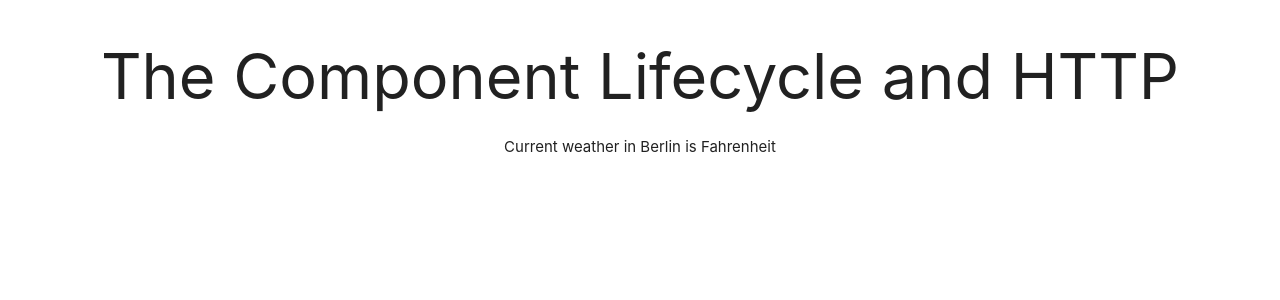
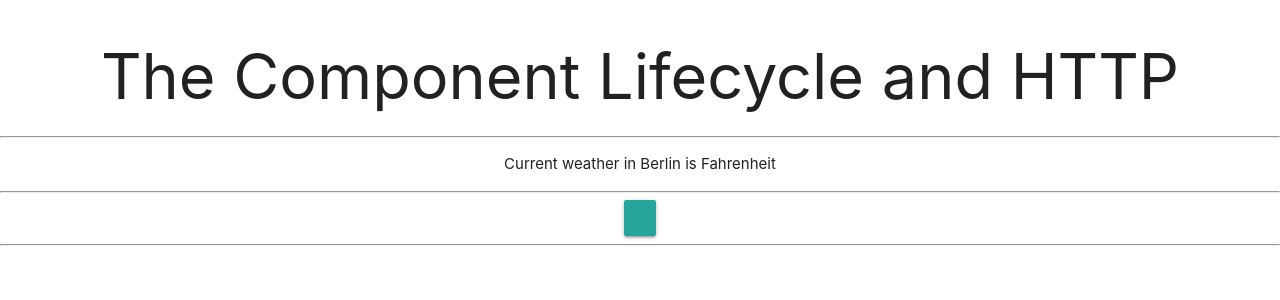
Before and after one commit to carlosmertens/lifecycle-with-axios, a React (Create React App) app: page / in a window 1280 px wide. Shown: the top 300 px of the page. Built offline with nearby package versions, Linux system fonts and the light colour scheme; no server answers.

Commit message:
Create weather widget modal

```diff
--- a/src/App.js
+++ b/src/App.js
@@ -6,7 +6,12 @@ class App extends Component {
   constructor() {
     super();
     this.state = {
+      cityName: "",
       temp: "",
+      high: "",
+      low: "",
+      weather: "",
+      icon: "",
     };
   }
 
@@ -16,17 +21,66 @@ class App extends Component {
       "https://api.openweathermap.org/data/2.5/weather?q=Berlin&units=imperial&appid=e312dbeb8840e51f92334498a261ca1d";
 
     axios.get(url).then((resp) => {
-      this.setState({ temp: resp.data.main.temp });
+      this.setState({
+        cityName: resp.data.name,
+        temp: resp.data.main.temp,
+        high: resp.data.main.temp_max,
+        low: resp.data.main.temp_min,
+        weather: resp.data.weather[0].description,
+        icon: resp.data.weather[0].icon,
+      });
     });
+
+    var elems = document.querySelectorAll(".modal");
+    window.M.Modal.init(elems);
   }
 
   render() {
+    const iconUrl = `http://openweathermap.org/img/wn/${this.state.icon}@2x.png`;
+
     return (
       <div className="App">
-        <h1>The Component Lifecycle and HTTP</h1>
-        <p>
-          Current weather in Berlin is <b>{this.state.temp}</b> Fahrenheit
-        </p>
+        <div className="header">
+          <h1>The Component Lifecycle and HTTP</h1>
+          <hr />
+        </div>
+
+        <div className="simple-fetch">
+          <p>
+            Current weather in Berlin is <b>{this.state.temp}</b> Fahrenheit
+          </p>
+          <hr />
+        </div>
+
+        <div className="modal-fetch">
+          {/* Modal Trigger */}
+          <a
+            className="waves-effect waves-light btn modal-trigger"
+            href="#modal1">
+            {this.state.cityName}
+          </a>
+
+          {/* Modal Structure */}
+          <div id="modal1" className="modal">
+            <div className="modal-content">
+              <h4>{this.state.temp} Fahrenheit</h4>
+              <p>
+                High: {this.state.high} | Low: {this.state.low}
+              </p>
+              <p>
+                {this.state.weather} <img src={iconUrl} alt="" />
+              </p>
+            </div>
+            <div className="modal-footer">
+              <a
+                href="#!"
+                className="modal-close waves-effect waves-green btn-flat">
+                Close
+              </a>
+            </div>
+          </div>
+          <hr />
+        </div>
       </div>
     );
   }
```
